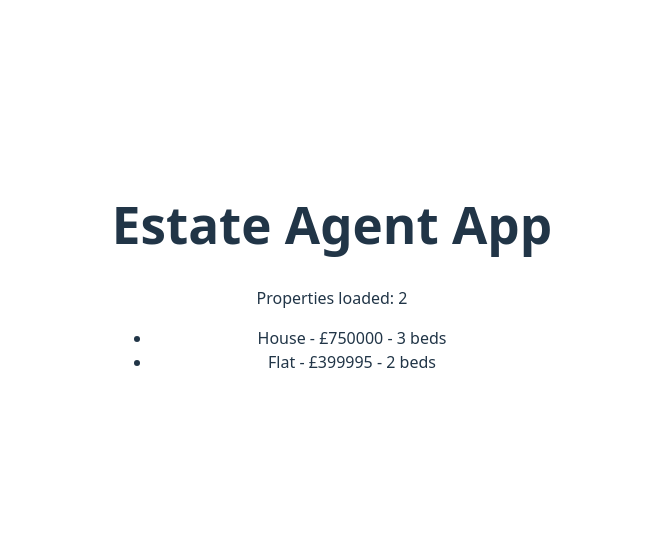
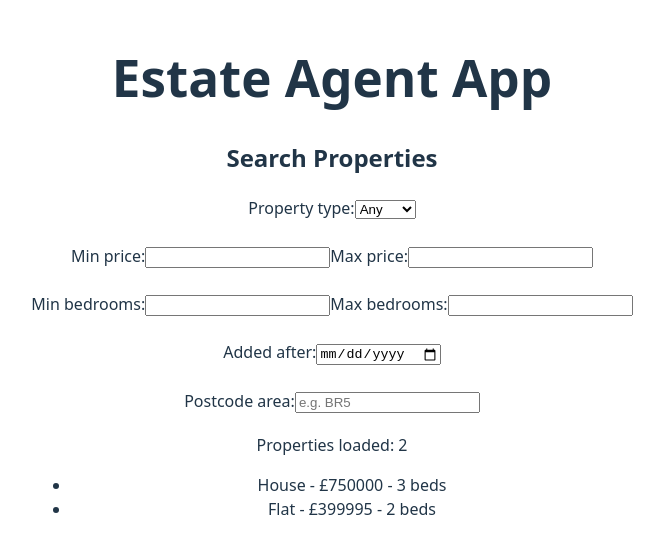
Before and after one commit to visakya/estate-agent-app, a React (Vite) app: page / in a window 1280 px wide. Shown: the part 124-678 px from the top of the page, without its empty margins (308-972 px from the left). Built offline with nearby package versions, Linux system fonts and the light colour scheme.

Commit message:
Add search form UI with HTML5 inputs

```diff
--- /dev/null
+++ b/src/components/SearchForm.jsx
@@ -0,0 +1,105 @@
+import { useState } from "react";
+
+export default function SearchForm() {
+  const [criteria, setCriteria] = useState({
+    type: "",
+    minPrice: "",
+    maxPrice: "",
+    minBedrooms: "",
+    maxBedrooms: "",
+    dateAdded: "",
+    postcode: ""
+  });
+
+  function handleChange(e) {
+    const { name, value } = e.target;
+    setCriteria((prev) => ({
+      ...prev,
+      [name]: value
+    }));
+  }
+
+  return (
+    <form style={{ marginBottom: 20 }}>
+      <h2>Search Properties</h2>
+
+      <label>
+        Property type:
+        <select name="type" value={criteria.type} onChange={handleChange}>
+          <option value="">Any</option>
+          <option value="House">House</option>
+          <option value="Flat">Flat</option>
+        </select>
+      </label>
+
+      <br /><br />
+
+      <label>
+        Min price:
+        <input
+          type="number"
+          name="minPrice"
+          value={criteria.minPrice}
+          onChange={handleChange}
+        />
+      </label>
+
+      <label>
+        Max price:
+        <input
+          type="number"
+          name="maxPrice"
+          value={criteria.maxPrice}
+          onChange={handleChange}
+        />
+      </label>
+
+      <br /><br />
+
+      <label>
+        Min bedrooms:
+        <input
+          type="number"
+          name="minBedrooms"
+          value={criteria.minBedrooms}
+          onChange={handleChange}
+        />
+      </label>
+
+      <label>
+        Max bedrooms:
+        <input
+          type="number"
+          name="maxBedrooms"
+          value={criteria.maxBedrooms}
+          onChange={handleChange}
+        />
+      </label>
+
+      <br /><br />
+
+      <label>
+        Added after:
+        <input
+          type="date"
+          name="dateAdded"
+          value={criteria.dateAdded}
+          onChange={handleChange}
+        />
+      </label>
+
+      <br /><br />
+
+      <label>
+        Postcode area:
+        <input
+          type="text"
+          name="postcode"c
+          value={criteria.postcode}
+          onChange={handleChange}
+          placeholder="e.g. BR5"
+        />
+      </label>
+    </form>
+  );
+}
--- a/src/pages/SearchPage.jsx
+++ b/src/pages/SearchPage.jsx
@@ -1,4 +1,5 @@
 import data from "../data/properties.json";
+import SearchForm from "../components/SearchForm";
 
 export default function SearchPage(){
     const properties = data.properties;
@@ -6,6 +7,9 @@ export default function SearchPage(){
     return(
         <div style={{padding: 16}}>
             <h1>Estate Agent App</h1>
+
+            <SearchForm/>
+
             <p>Properties loaded: {properties.length}</p>
 
             <ul>
```
